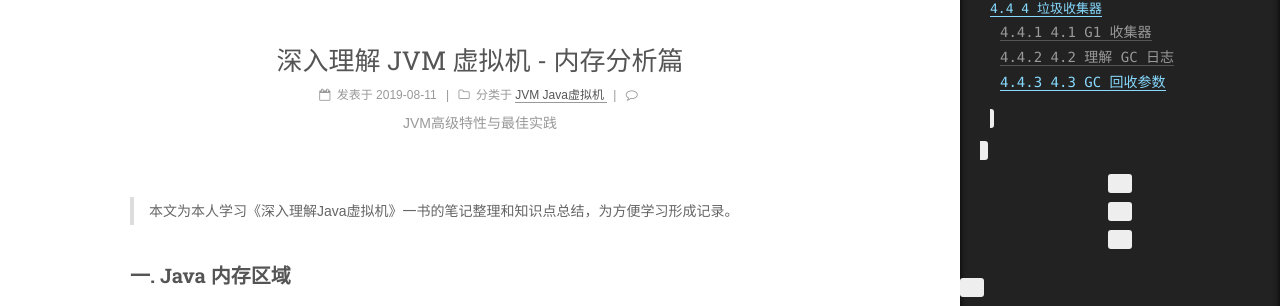
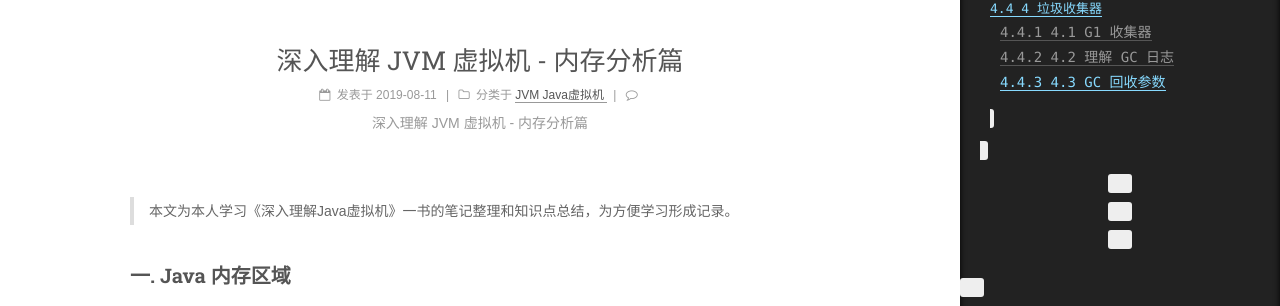
Before and after one commit to jeff2422/dev-note, a Jekyll site: the page built from _posts/2019-08-11-JVM-references.md, in a window 1280 px wide. Shown: the part 300-606 px from the top of the page. Built offline with Jekyll 4.4.1, drawn with Linux system fonts in a browser that asks for light colours; some web fonts are replaced; comment, search, counter and statistics services are not loaded.

Commit message:
Update 2019-08-11-JVM-references.md

```diff
--- a/_posts/2019-08-11-JVM-references.md
+++ b/_posts/2019-08-11-JVM-references.md
@@ -1,6 +1,6 @@
 ---
 title: 深入理解 JVM 虚拟机 - 内存分析篇
-description: JVM高级特性与最佳实践
+description: 深入理解 JVM 虚拟机 - 内存分析篇
 categories:
  - JVM Java虚拟机
 tags:
```
